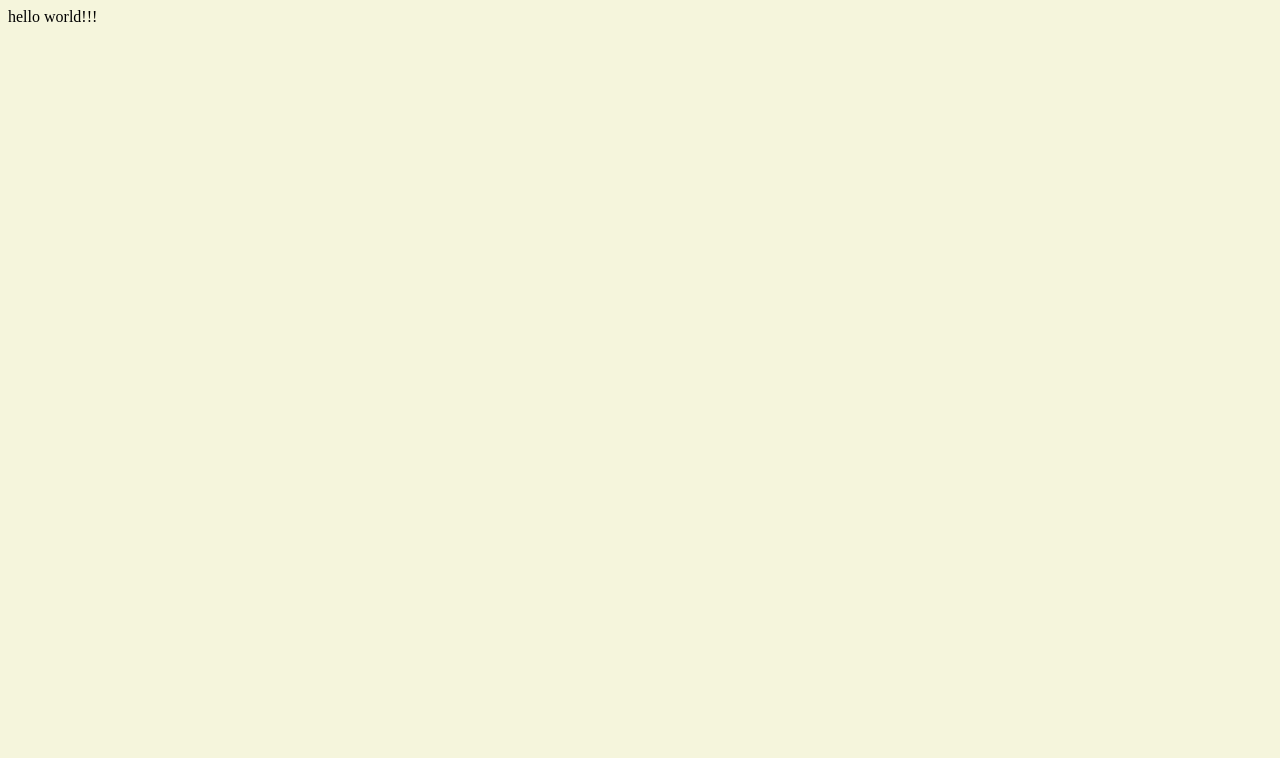
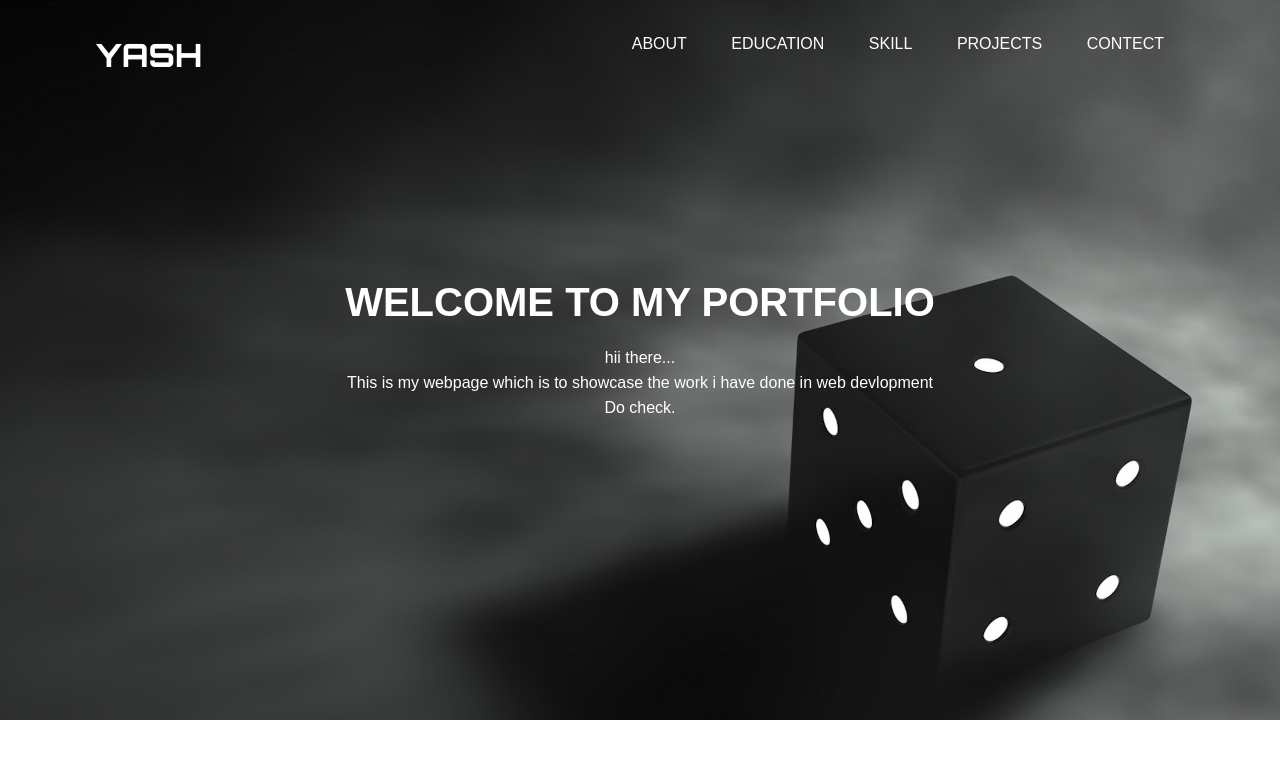
Before and after one commit to yashNaiya/oldWebsite, a plain HTML site: page index.html in a window 1280 px wide. Drawn offline with Linux system fonts and the light colour scheme.

Commit message:
first commit

```diff
--- a/index.html
+++ b/index.html
@@ -1,12 +1,33 @@
 <!DOCTYPE html>
 <html lang="en">
+
 <head>
-    <meta charset="UTF-8">
-    <meta http-equiv="X-UA-Compatible" content="IE=edge">
-    <meta name="viewport" content="width=device-width, initial-scale=1.0">
-    <title>yash naiya</title>
+	<meta charset="UTF-8">
+	<meta http-equiv="X-UA-Compatible" content="IE=edge">
+	<meta name="viewport" content="width=device-width, initial-scale=1.0">
+	<title>yash naiya</title>
+	<link rel="stylesheet" href="style.css">
+	<link rel="preconnect" href="https://fonts.gstatic.com">
+	<link href="https://fonts.googleapis.com/css2?family=Orbitron:wght@800&display=swap" rel="stylesheet">
 </head>
-<body bgcolor="beige">
-    hello world!!!
+<body>
+	<div class="navbar">
+		<div class="logo">
+			<span>YASH</span>
+		</div>
+		<ul>
+			<li><a href="#">ABOUT</a></li>
+			<li><a href="#">EDUCATION</a></li>
+			<li><a href="#">SKILL</a></li>
+			<li><a href="#">PROJECTS</a></li>
+			<li><a href="#">CONTECT</a></li>
+		</ul>
+	</div>
+	<div class="content">
+		<h1>welcome to my portfolio</h1>
+		<p>hii there...<br>This is my webpage which is to showcase the work i have done in web devlopment<br>Do check.
+		</p>
+	</div>
 </body>
+
 </html>
--- /dev/null
+++ b/style.css
@@ -0,0 +1,69 @@
+*{
+    font-family: sans-serif;
+    margin: 0;
+    padding: 0;
+}
+body{
+    background-image: url("background1.jpg");
+    background-size: cover;
+    background-repeat: no-repeat;
+    height: 100;
+    width: 100;
+}
+.logo span{
+    font-family: 'Orbitron', sans-serif;
+    color: #fff;
+    width: 135px;
+    cursor: pointer;
+    font-size: xx-large;
+}
+.navbar{
+    display: flex;
+    margin: auto;
+    width: 85%;
+    padding: 35px 0;
+    justify-content: space-between;
+}
+.navbar ul li a{
+    text-decoration: none;
+    color: #fff;
+}
+.navbar ul li{
+    display: inline-block;
+    list-style: none;
+    margin:0 20px;
+    position: relative;
+
+}
+.navbar ul li::after{
+    content: '';
+    width: 0% ;
+    height: 2px;
+    position: absolute;
+    left: 0;
+    bottom: -10px;
+    background: #fff;
+    transition: 0.5s;
+}
+.navbar ul li:hover::after{
+    width: 100%;
+}
+.content{
+    width: 100%;
+    position: absolute;
+    top: 40%;
+    text-align: center;
+    transform: translateY(-50%);
+    color:#fff;
+
+}
+.content h1{
+    font-size: 40px;
+    text-transform: uppercase;
+    margin-top: 80px;
+}
+.content p{
+    margin: 20px auto;
+    font-weight: 100;
+    line-height: 25px;
+}
```
Also changed, not shown: background.jpg (added), background1.jpg (added).
